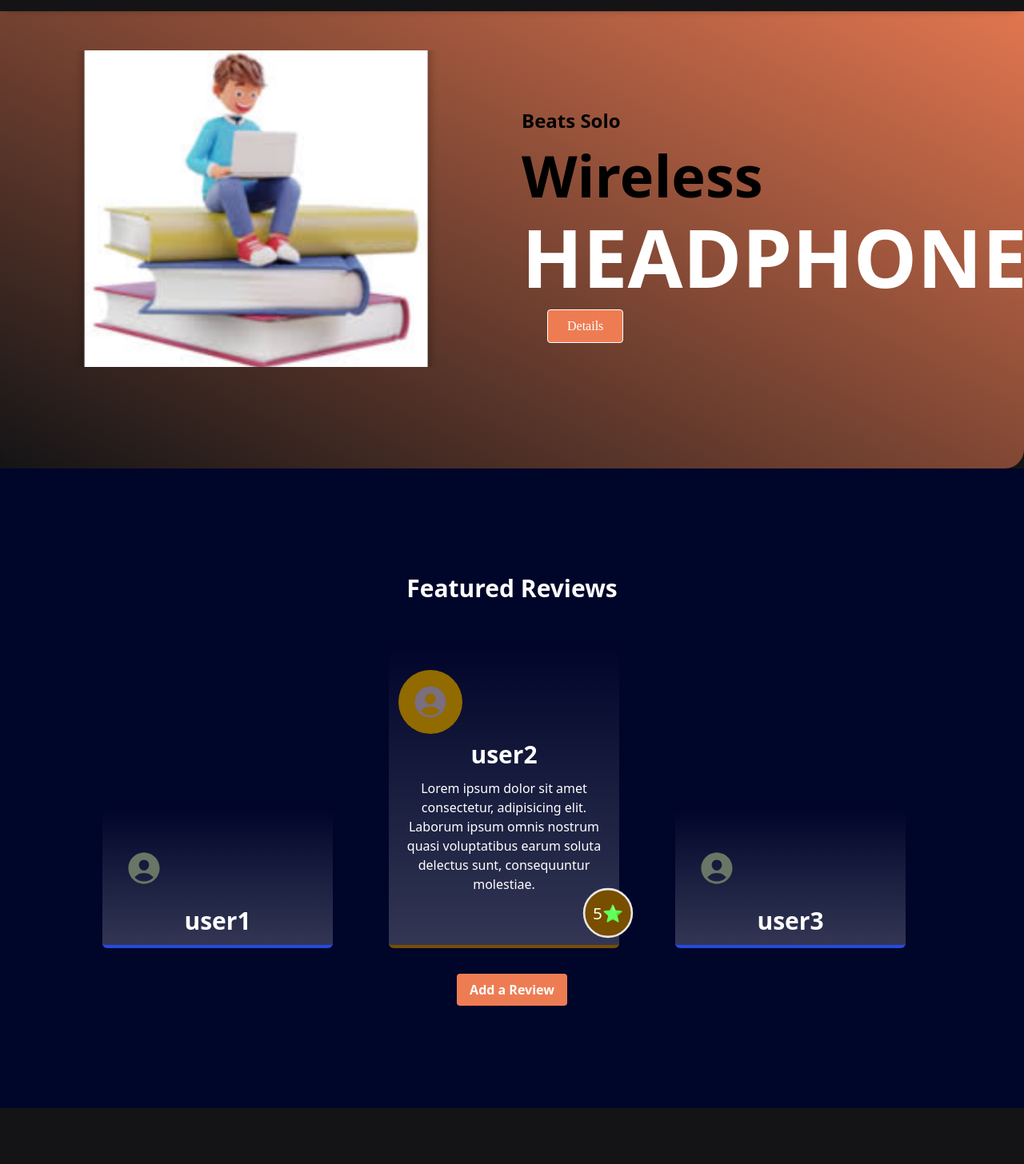
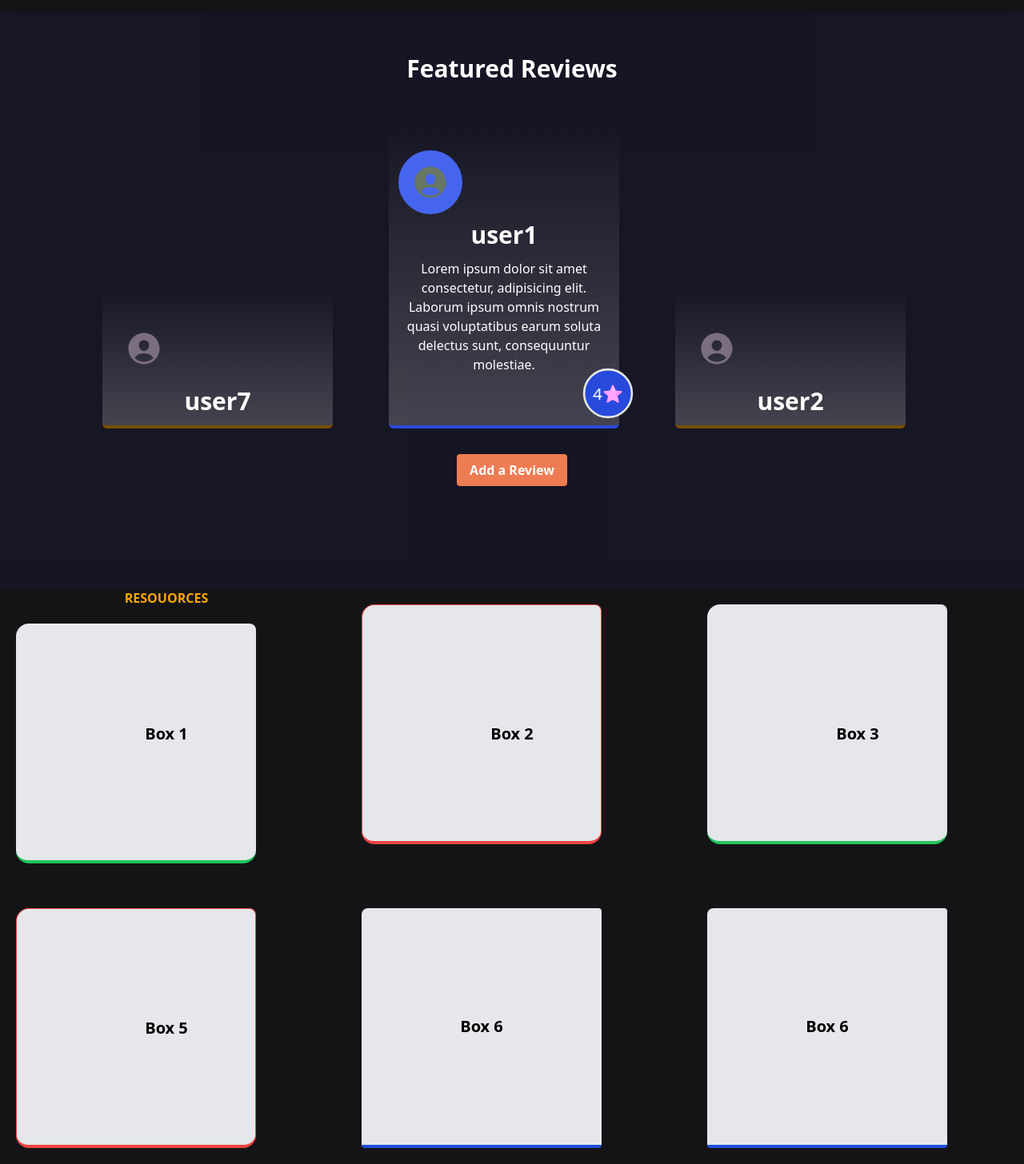
Before and after one commit to MK050802/Engineering-Adda, a React (Vite) app: page / in a window 1280 px wide. Shown: the part 64-1520 px from the top of the page at 80% size. Before the commit the page ends 1450 px from the top, so only its background shows below. Built offline with nearby package versions, Linux system fonts and the light colour scheme.

Commit message:
Services

```diff
--- a/src/App.jsx
+++ b/src/App.jsx
@@ -39,14 +39,16 @@
 
 import React from "react";
 import Nav from "./components/Homepage/Nav";
-import Hero from "./components/Hero/Hero";
+// import Hero from "./components/Hero/Hero";
 import Reviews from "./components/ReviewsSection/Reviews";
+import Services from "./components/Services/Services";
 const App = () => {
   return (
     <div>
       <Nav />
-      <Hero />
+      {/* <Hero /> */}
       <Reviews />
+      <Services />
     </div>
   );
 };
--- a/src/components/Hero/Hero.jsx
+++ b/src/components/Hero/Hero.jsx
@@ -1,7 +1,8 @@
 import React, { useEffect } from "react";
 import Slider from "react-slick";
 import Image1 from "../../assets/imghero/studentnobackground.png";
-import Image2 from "../../assets/imghero/books.jpeg";
+import Image2 from "../../assets/imghero/jobwithoutback.png";
+
 import Image3 from "../../assets/imghero/jobwithoutback.png";
 
 import Button from "../Homepage/Button";
@@ -11,25 +12,25 @@
     id: 1,
     img: Image1,
     subtitle: "Beats Solo",
-    title1: "Wireless",
-    title2: "Headphone",
-    decription: "internship website for ur website",
+    title1: " Your one-stop destination for insights",
+    title2: "ShareIT",
+    decription: "internship website ",
   },
   {
     id: 2,
     img: Image2,
-    subtitle: "Beats Solo",
-    title1: "Wireless",
-    title2: "Headphone",
-    decription: "internship website for ur website",
+    subtitle: "Notes",
+    title1: " Igniting your passion for learning",
+    title2: "shareIT",
+    decription: "internship website",
   },
   {
     id: 3,
     img: Image3,
     subtitle: "Beats Solo",
-    title1: "Wireless",
-    title2: "Headphone",
-    decription: "internship website for ur website",
+    title1: " Because staying informed is cool",
+    title2: "ShareIT",
+    decription: "internship website ",
   },
 ];
 
@@ -83,7 +84,7 @@
                     <h1 className="text-2xl sm:text-2xl lg:text-2xl font-bold animate-slideInLeft delay-100">
                       {data.subtitle}
                     </h1>
-                    <h1 className="text-5xl sm:text-6xl lg:text-7xl font-bold animate-slideInLeft delay-200">
+                    <h1 className="text-5xl sm:text-5xl lg:text-5xl font-bold animate-slideInLeft delay-200">
                       {data.title1}
                     </h1>
                     <h1 className="text-5xl uppercase text-white sm:text-[80px] md:text-[80px] xl:text-[100px] font-bold animate-slideInLeft delay-300">
--- a/src/components/ReviewsSection/Reviews.jsx
+++ b/src/components/ReviewsSection/Reviews.jsx
@@ -68,7 +68,7 @@
   };
 
   return (
-    <div className="h-screen bg-[#00052a] text-white flex items-center justify-center">
+    <div className="h-screen bg-[#19173284] text-white flex items-center justify-center">
       <div className="max-w-5xl">
         <div className="text-center flex justify-center font-bold ">
           <h1 className="text-3xl  mb-6 mt-1  pb-6">Featured Reviews</h1>
@@ -83,7 +83,7 @@
           autoplay={{
             delay: 3000,
           }}
-          modules={[Autoplay]}
+          // modules={[Autoplay]}
         >
           {langs.map((lang, i) => (
             <SwiperSlide key={i}>
--- /dev/null
+++ b/src/components/Services/Services.css
@@ -0,0 +1,28 @@
+/* .container {
+  max-width: 1200px;
+}
+
+@media (min-width: 768px) {
+  .grid-cols-1 {
+    grid-template-columns: 1fr;
+  }
+
+  .grid-cols-3 {
+    grid-template-columns: 1fr 1fr 1fr;
+  }
+}
+
+@media (max-width: 768px) {
+  .grid-cols-1 {
+    grid-template-columns: 1fr;
+  }
+}
+
+.relative:hover .curtain {
+  opacity: 0;
+}
+
+.curtain {
+  opacity: 1;
+  transition: opacity 0.3s ease-in-out;
+} */
--- /dev/null
+++ b/src/components/Services/Services.jsx
@@ -0,0 +1,62 @@
+import React from "react";
+
+const ServiceGrid = () => {
+  return (
+    <div className="  grid grid-cols-1 sm:grid-cols-2 md:grid-cols-3 lg:grid-cols-3 xl:grid-cols-3 gap-4 ">
+      {/* Box 1 */}
+      <div className="relative">
+        <div>
+          <h1 className="font-bold text-customColor3 text-center">
+            RESOUORCES
+          </h1>
+        </div>
+        <button className="w-full sm:w-[300px] h-[300px] rounded-tr-lg bg-gray-200 m-5 rounded-2xl  bg-cover bg-center border-b-4 border-green-500 text-green-500 hover:text-white hover:bg-green-500 transition-all duration-200 ">
+          <div className="absolute inset-0 flex justify-center items-center text-black text-xl font-bold">
+            Box 1
+          </div>
+        </button>
+      </div>
+      {/* Box 2 */}
+      <div className="relative">
+        <button className="w-full sm:w-[300px] h-[300px] rounded-tr-lg bg-gray-200 m-5 rounded-2xl  bg-cover bg-center border-b-4 border border-red-500 text-red-500 hover:text-white hover:bg-red-500 transition-all duration-200">
+          <div className="absolute inset-0 flex justify-center items-center text-black text-xl font-bold">
+            Box 2
+          </div>
+        </button>
+      </div>
+      {/* Box 3 */}
+      <div className="relative">
+        <button className="w-full sm:w-[300px] h-[300px] rounded-tr-lg bg-gray-200 m-5 rounded-2xl  bg-cover bg-center border-b-4 border-green-500 text-green-500 hover:text-white hover:bg-green-500 transition-all duration-200">
+          <div className="absolute inset-0 flex justify-center items-center text-black text-xl font-bold">
+            Box 3
+          </div>
+        </button>
+      </div>
+      {/* Box 4 */}
+      <div className="relative">
+        <button className="w-full sm:w-[300px] h-[300px] rounded-tr-lg bg-gray-200 m-5 rounded-2xl  bg-cover bg-center border-b-4 border border-red-500 text-red-500 hover:text-white hover:bg-red-500 hover:-translate-y-1 hover:scale-110 transition-all duration-200">
+          <div className="absolute inset-0 flex justify-center items-center text-black text-xl font-bold">
+            Box 5
+          </div>
+        </button>
+      </div>
+      {/* Box 6 */}
+      <div className="relative">
+        <button className="w-full sm:w-[300px] h-[300px] bg-gray-200 m-5  rounded-tl-lg  bg-cover bg-center border-b-4 border-blue-700 rounded transform transition duration-200 ease-in-out hover:-translate-y-1 hover:scale-110">
+          <div className="absolute inset-0 flex justify-center items-center text-black text-xl font-bold">
+            Box 6
+          </div>
+        </button>
+      </div>
+      <div className="relative">
+        <button className="w-full sm:w-[300px] h-[300px] bg-gray-200 m-5  rounded-tl-lg  bg-cover bg-center border-b-4 border-blue-700 rounded transform transition duration-200 ease-in-out hover:-translate-y-1 hover:scale-110">
+          <div className="absolute inset-0 flex justify-center items-center text-black text-xl font-bold">
+            Box 6
+          </div>
+        </button>
+      </div>
+    </div>
+  );
+};
+
+export default ServiceGrid;
--- /dev/null
+++ b/src/components/Shared/Heading.jsx
@@ -0,0 +1,12 @@
+import React from "react";
+
+const Heading = () => {
+  return (
+    <div className="text-center mb-10 max-w-[600px] mx-auto space-y-2">
+      <h1 className="text-3xl font-bold lg:text-4xl">{title}</h1>
+      <p className="text-xs text-gray-400">{subtitle}</p>
+    </div>
+  );
+};
+
+export default Heading;
```
Also changed, not shown: src/assets/imghero/books3.jpeg (added), src/assets/imghero/books4.jpg (added).
